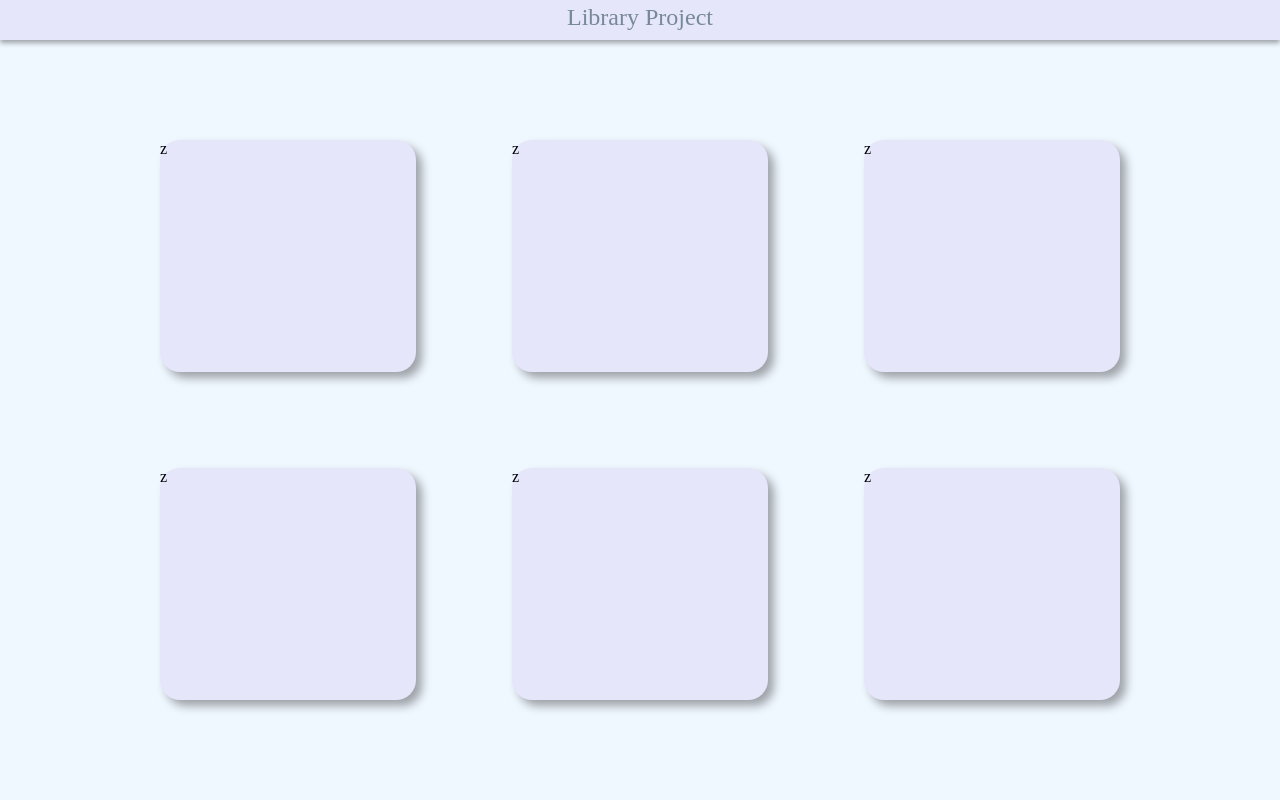
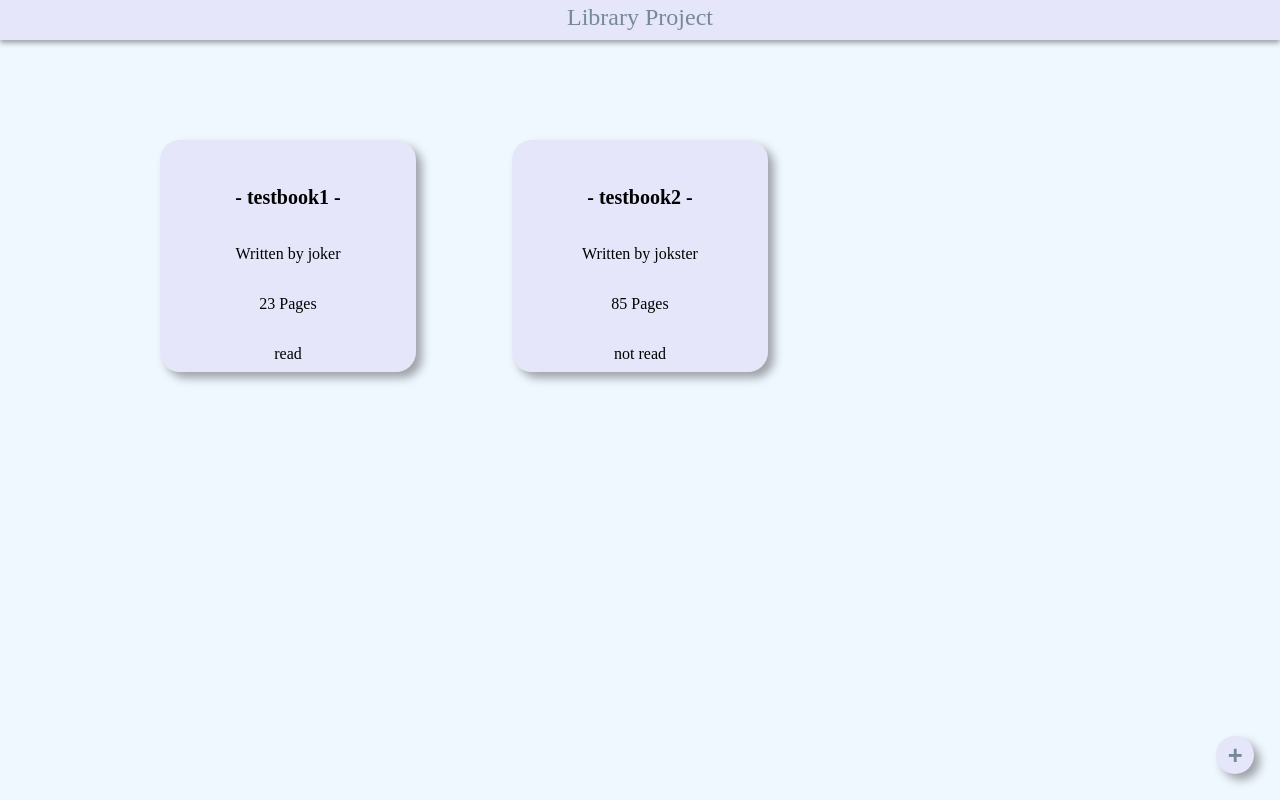
Before and after one commit to Papy-La-Taupe/TOP-Training_Project_Library, a plain HTML site: page index.html in a window 1280 px wide. Drawn offline with Linux system fonts and the light colour scheme.

Commit message:
add button + with some styling, and polish the addBook function

```diff
--- a/index.html
+++ b/index.html
@@ -11,12 +11,9 @@
     <div id="DisplayGrid">
         <div class="test">z</div>
         <div class="test">z</div>
-        <div class="test">z</div>
-        <div class="test">z</div>
-        <div class="test">z</div>
-        <div class="test">z</div>
+
     </div>
-
+    <button id="AddBookButton">+</button>
 
 
     <script src="javascript.js"></script>
--- a/javascript.js
+++ b/javascript.js
@@ -7,27 +7,32 @@ function Book(title, author, pages, read){
     this.read = read
   }
 
-function addBookToLibrary(title, author, pages, read) {
-  const newBook = new Book(title, author, pages, read);
+function updateDisplayedCards(){
+    const displayGrid = document.getElementById('DisplayGrid');
+    displayGrid.innerHTML = '';
+}
 
+function newCardsDisplay(){
+    updateDisplayedCards();
+    for (let i = 0; i < myLibrary.length; i++) {
         const bookCard = document.createElement("div");
         bookCard.classList.add("bookCard");
 
         const bookTitle = document.createElement("p");
         bookTitle.classList.add("bookTitle");
-  bookTitle.textContent = `- ${newBook.title} -`;
+        bookTitle.textContent = `- ${myLibrary[i].title} -`;
 
         const bookAuthor = document.createElement("p");
         bookAuthor.classList.add("bookAuthor");
-  bookAuthor.textContent = `Written by ${newBook.author}`;
+        bookAuthor.textContent = `Written by ${myLibrary[i].author}`;
 
         const bookPages = document.createElement("p");
         bookPages.classList.add("bookPages");
-  bookPages.textContent = `${newBook.pages} Pages`
+        bookPages.textContent = `${myLibrary[i].pages} Pages`
 
         const bookRead = document.createElement("p");
         bookRead.classList.add("bookRead");
-  bookRead.textContent = newBook.read;
+        bookRead.textContent = myLibrary[i].read;
 
         bookCard.appendChild(bookTitle);
         bookCard.appendChild(bookAuthor);
@@ -36,6 +41,14 @@ function addBookToLibrary(title, author, pages, read) {
 
         const displayGrid = document.getElementById("DisplayGrid");
         displayGrid.appendChild(bookCard);
+    }
+}
 
+function addBookToLibrary(title, author, pages, read) {
+    const newBook = new Book(title, author, pages, read);
     myLibrary.push(newBook);
+    newCardsDisplay();
 }
+
+addBookToLibrary("testbook1", "joker", "23", "read");
+addBookToLibrary("testbook2", "jokster", "85", "not read");
--- a/styles.css
+++ b/styles.css
@@ -34,6 +34,40 @@ html, body{
     background-color: lavender;
     box-shadow: 6px 6px 10px 0px rgba(0,0,0,0.35);
     border-radius: 20px;
+    display:flex;
+    padding: 2vw 0;
+    flex-direction: column;
+    align-items: center;
+    justify-content: space-evenly;
+}
+
+.bookCard:hover{
+    box-shadow: 6px 6px 10px 0px rgba(250,250,250,0.75);
+}
+
+p.bookTitle{
+    font-weight: bolder;
+    font-size: 20px;
+}
+
+
+#AddBookButton{
+    position: absolute;
+    bottom:2vw;
+    right:2vw;
+    width:3vw;
+    height:3vw;
+    border-radius: 2vw;
+    border: none;
+    background-color: lavender;
+    color: lightslategray;
+    box-shadow: 6px 6px 10px 0px rgba(0,0,0,0.35);
+    font-weight: bolder;
+    font-size: 2vw;
+}
+#AddBookButton:hover{
+    box-shadow: 6px 6px 10px 0px rgba(250,250,250,0.75);
+    color:antiquewhite;
 }
         /* only for testing out the grid */
 .test{
```
Lines whose indentation alone changed are shown as unchanged.
